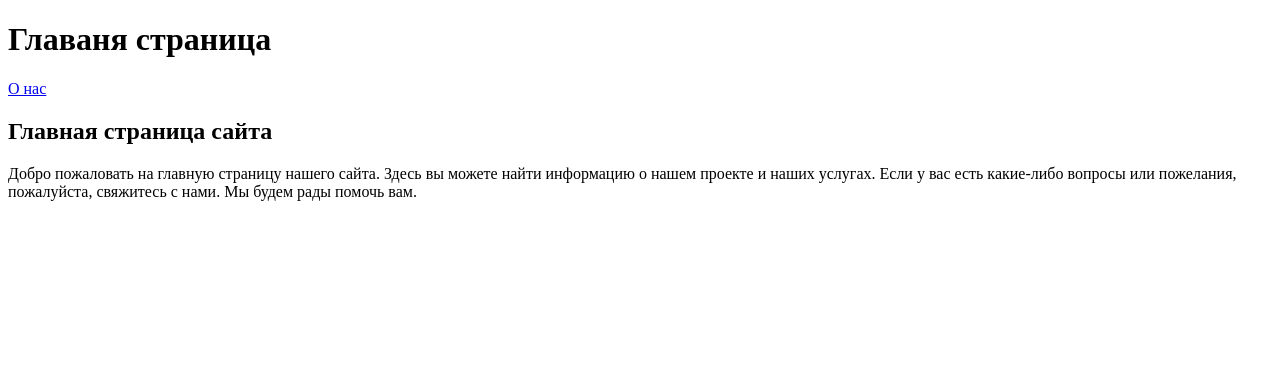
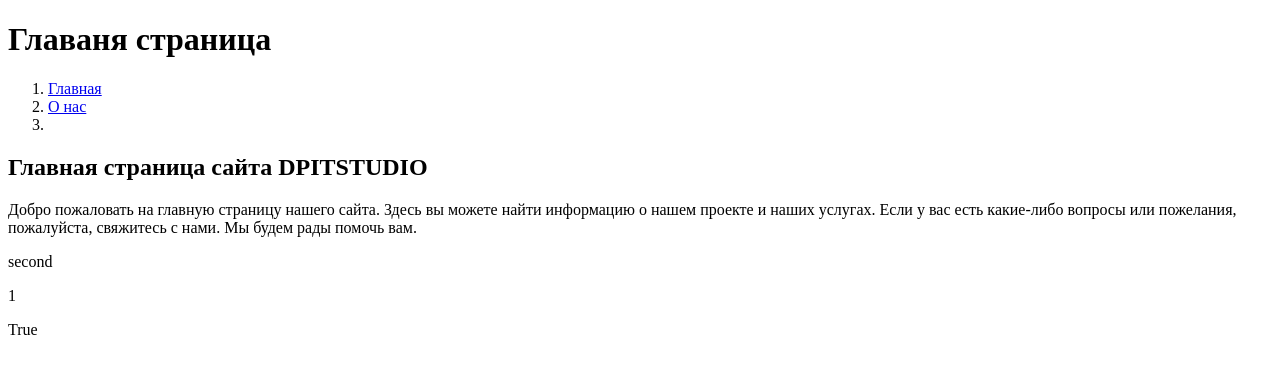
Before and after one commit to DpiTStudio/dpitstudio_ru, a Django app: page / in a window 1280 px wide. Shown: the top 374 px of the page. Run offline with Django 4.2, Linux system fonts and the light colour scheme.

Commit message:
On branch addmain Your branch is up to date with 'origin/addmain'.
Changes to be committed:
	modified:   app/main/__pycache__/views.cpython-311.pyc
	modified:   app/main/templates/main/index.html
	modified:   app/main/views.py

```diff
--- a/app/main/templates/main/index.html
+++ b/app/main/templates/main/index.html
@@ -7,10 +7,18 @@
 </head>
 <body>
     <h1>Главаня страница</h1>
-    <a href="{% url 'about' %}" target="_blank">О нас</a>
+    <ol>
+        <li><a href="{% url 'index' %}" target="_blank">Главная</a></li>
+        <li><a href="{% url 'about' %}" target="_blank">О нас</a></li>
+        <li></li>
+    </ol>
+    </li>
     <h2>{{ title }}</h2>
     <div>
-        {{ content }}
+       <p>{{ content }}</p>
+       <p>{{ list.1 }}</p>
+       <p>{{ dict.first }}</p>
+       <p>{{ bool }}</p>
     </div>
 </body>
 </html>
--- a/app/main/views.py
+++ b/app/main/views.py
@@ -4,8 +4,11 @@
 
 def index(request):
     context = {
-        "title": "Главная страница сайта",
+        "title": "Главная страница сайта DPITSTUDIO",
         "content": "Добро пожаловать на главную страницу нашего сайта. Здесь вы можете найти информацию о нашем проекте и наших услугах. Если у вас есть какие-либо вопросы или пожелания, пожалуйста, свяжитесь с нами. Мы будем рады помочь вам.",
+        "list": ["first", "second"],
+        "dict": {"first": 1},
+        "bool": True,
     }
     return render(request, "main/index.html", context=context)
 
```
